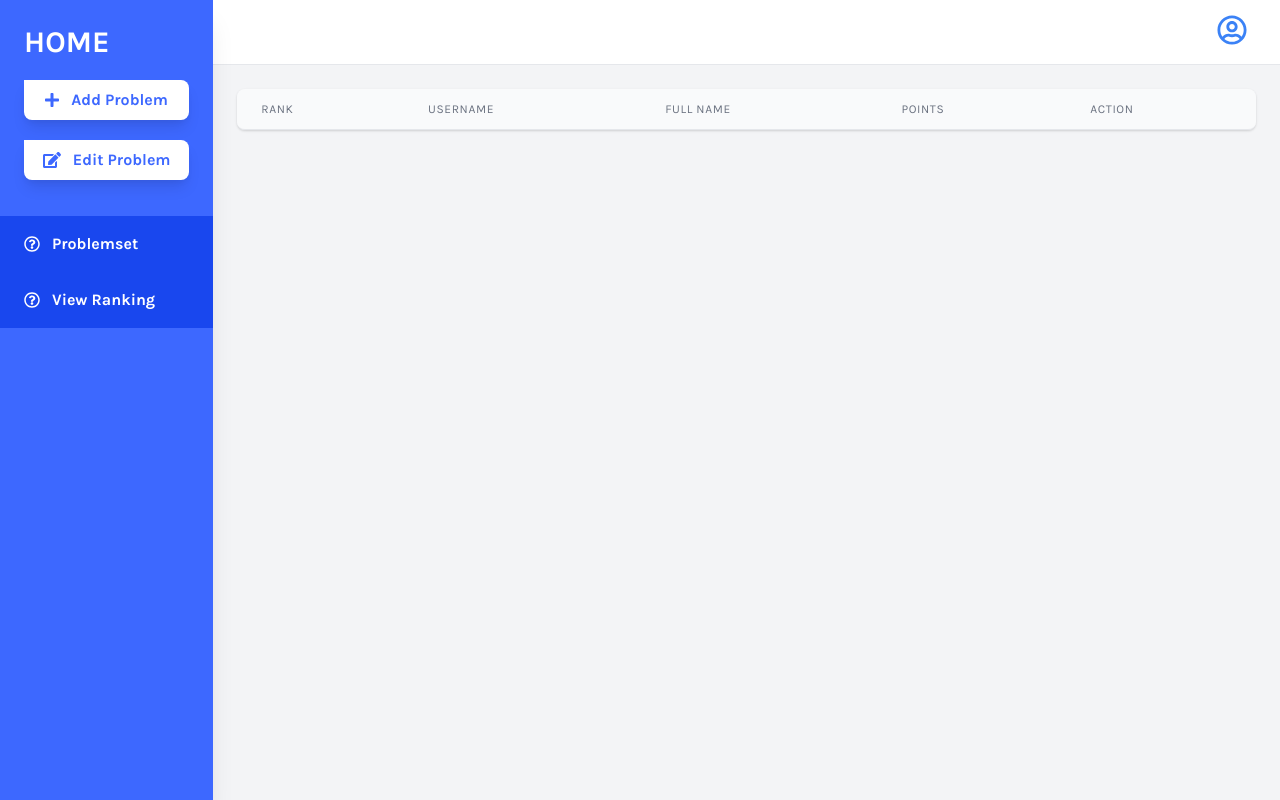
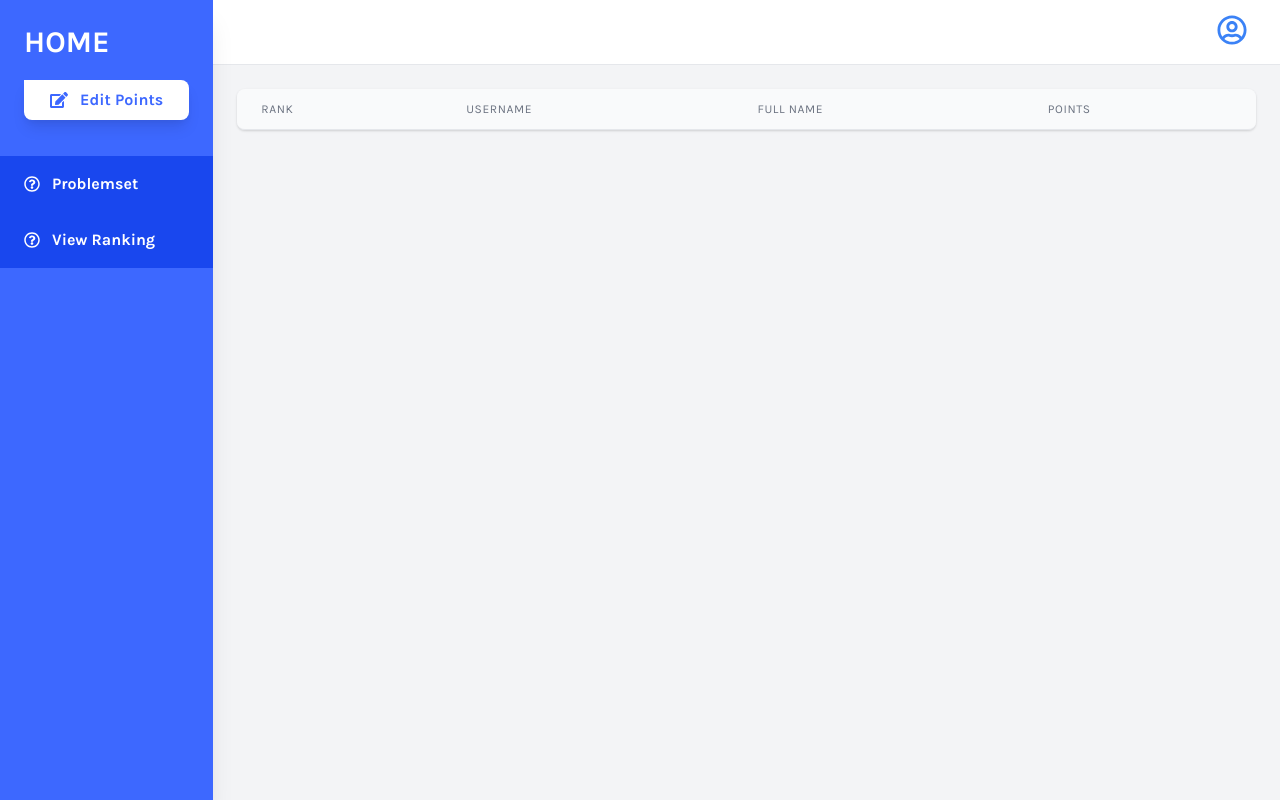
Before and after one commit to ahmad-573/CodeTheeta, a Flask app: template templates/view_ranking_admin.html in a window 1280 px wide. Run offline with Flask 2, Linux system fonts and the light colour scheme; the template is opened without the code that fills it, so the values that code supplies are empty; some libraries are stand-ins or nearby versions.

Commit message:
masla aaagya hai

```diff
--- a/templates/view_ranking_admin.html
+++ b/templates/view_ranking_admin.html
@@ -1,80 +1,3 @@
-<!-- <!DOCTYPE html>
-<table class="min-w-full divide-y divide-gray-200">
-    <thead class="bg-gray-50">
-        <tr>
-        <th
-            scope="col"
-            class="
-            px-6
-            py-3
-            text-left text-xs
-            font-medium
-            text-gray-500
-            uppercase
-            tracking-wider
-            "
-        >
-            Username
-        </th>
-        <th
-            scope="col"
-            class="
-            px-6
-            py-3
-            text-left text-xs
-            font-medium
-            text-gray-500
-            uppercase
-            tracking-wider
-            "
-        >
-            Full Name
-        </th>
-        <th
-            scope="col"
-            class="
-            px-6
-            py-3
-            text-left text-xs
-            font-medium
-            text-gray-500
-            uppercase
-            tracking-wider
-            "
-        >
-            Points
-        </th>
-    </tr>
-    </thead>
-    <tbody class="bg-white divide-y divide-gray-200">
-    {% for problem in result %}
-        <tr>
-        <td class="px-6 py-4 whitespace-nowrap">
-            <div class="flex items-center">
-            <div class="ml-4">
-                <div class="text-sm font-medium text-gray-900">
-
-                {{ problem[0] }}
-
-                </div>
-            </div>
-            </div>
-        </td>
-        <td class="px-6 py-4 whitespace-nowrap">
-            <div class="text-sm text-blue-500 underline">
-            {{problem[1]}}
-            </div>
-    </td>
-        <td class="px-6 py-4 whitespace-nowrap">
-            <div class="text-sm text-gray-500">
-            {{ problem[2] }}
-            </div>
-        </td>
-        </tr>
-        {% endfor %}
-    </tbody>
-    </table> -->
-
 <!DOCTYPE html>
 <html lang="en">
 
@@ -127,14 +50,8 @@
     <aside class="relative bg-sidebar h-screen w-64 hidden sm:block shadow-xl">
         <div class="p-6">
             <a href="/dashboard-admin.html" class="text-white text-3xl font-semibold uppercase hover:text-gray-300">Home</a>
-            <button class="modal-open w-full bg-white cta-btn font-semibold py-2 mt-5 rounded-br-lg rounded-bl-lg rounded-tr-lg shadow-lg hover:shadow-xl hover:bg-gray-300 flex items-center justify-center" onclick="toggle(1)">
-            <i class="fas fa-plus mr-3"></i> Add Problem
-            </button>
-            <!-- <a href="/update_problem.html" class="w-full bg-white cta-btn font-semibold py-2 mt-5 rounded-br-lg rounded-bl-lg rounded-tr-lg shadow-lg hover:shadow-xl hover:bg-gray-300 flex items-center justify-center" onclick="toggle(2)">
-            <i class="fas fa-edit mr-3"></i> Edit Problem
-            </a> -->
-            <button class="modal-open w-full bg-white cta-btn font-semibold py-2 mt-5 rounded-br-lg rounded-bl-lg rounded-tr-lg shadow-lg hover:shadow-xl hover:bg-gray-300 flex items-center justify-center" onclick="toggle(2)">
-            <i class="fas fa-edit mr-3"></i> Edit Problem
+            <button class="modal-open w-full bg-white cta-btn font-semibold py-2 mt-5 rounded-br-lg rounded-bl-lg rounded-tr-lg shadow-lg hover:shadow-xl hover:bg-gray-300 flex items-center justify-center">
+                <i class="fas fa-edit mr-3"></i> Edit Points
             </button>
         </div>
         <nav class="text-white text-base font-semibold pt-3">
@@ -167,6 +84,37 @@
 
         <div class="w-full overflow-x-hidden border-t flex flex-col">
             <main class="w-full flex-grow p-6">
+                <div class="modal opacity-0 pointer-events-none fixed w-full h-full top-0 left-0 flex items-center justify-center">
+                    <div class="modal-overlay absolute w-full h-full bg-gray-900 opacity-50"></div>
+                        <div class="modal-container bg-white w-11/12 h-3/4 md:max-w-md mx-auto rounded shadow-lg z-50 overflow-y-auto">
+                            <button class="modal-close ml-3 mt-3 fixed block"><i class="far fa-times-circle text-red-800"></i></button>
+                            <form method="POST" class="w-full max-w-lg p-8" id="editProblem">
+                                <h1 class="text-xl text-black pb-6">Edit Points</h1>
+                                <div class="flex flex-wrap -mx-3 mb-6">
+                                    <div class="w-full px-3">
+                                        <label class="block uppercase tracking-wide text-gray-700 text-xs font-bold mb-2" for="grid-password">
+                                        Problem ID
+                                        </label>
+                                        <textarea class="w-full px-3 py-2 bg-gray-200 text-gray-700 border border-gray-200 rounded focus:outline-none focus:bg-white focus:border-gray-500" rows="1" id="id" name= "id" placeholder="Enter title"></textarea>
+                                        <p class="text-gray-600 text-xs italic">Comment</p>
+                                    </div>
+                                </div>
+                                <div class="flex flex-wrap -mx-3 mb-6">
+                                    <div class="w-full px-3">
+                                        <label class="block uppercase tracking-wide text-gray-700 text-xs font-bold mb-2" for="grid-password">
+                                        New Points
+                                        </label>
+                                        <textarea class="w-full px-3 py-2 bg-gray-200 text-gray-700 border border-gray-200 rounded focus:outline-none focus:bg-white focus:border-gray-500" rows="1" id="new" name="new" placeholder="Enter new data"></textarea>
+                                        <p class="text-gray-600 text-xs italic">Comment</p>
+                                    </div>
+                                </div>
+                                <div class="flex justify-end pt-2">
+                                    <input type="submit" value="Update"
+                                    class="modal-close px-4 bg-transparent p-3 rounded-lg text-indigo-500 hover:bg-gray-100 hover:text-indigo-400 mr-2" onclick="myFunction1(event)">
+                                </div>
+                            </form>
+                        </div>
+                        </div>
                 <div class="flex flex-col">
                     <div class="-my-2 overflow-x-auto sm:-mx-6 lg:-mx-8">
                         <div class="py-2 align-middle inline-block min-w-full sm:px-6 lg:px-8">
@@ -237,55 +185,32 @@
                                     >
                                         Points
                                     </th>
-                                    <th scope="col" class="px-6
-                                    py-3
-                                    text-left text-xs
-                                    font-medium
-                                    text-gray-500
-                                    uppercase
-                                    tracking-wider">
-                                    Action
-                                    </th>
                                 </tr>
                                 </thead>
                                 <tbody class="bg-white divide-y divide-gray-200">
-                                {% for problem in result %}
+                                {% for i in range(result|length) %}
                                     <tr>
                                         <td class="px-6 py-4 whitespace-nowrap">
                                             <div class="flex items-center">
                                             <div class="ml-4">
                                                 <div class="text-sm font-medium text-gray-900">
-                                            1
+                                                {{i+1}}
                                                 </div>
                                             </div>
                                             </div>
                                         </td>
                                         <td class="px-6 py-4 whitespace-nowrap">
                                             <div class="text-sm">
-                                        {{ problem[0]}}
+                                            {{ result[i][0]}}
                                             </div>
                                         </td>
                                         <td class="px-6 py-4 whitespace-nowrap">
                                             <div class="text-sm text-gray-500">
-                                        {{ problem[1] }}
+                                            {{ result[i][1] }}
                                             </div>
                                         </td>
                                         <td class="px-6 py-4 whitespace-nowrap text-sm text-gray-500">
-                                        {{ problem[2] }}
-                                    </td>
-                                    <td
-                                        class="
-                                        px-6
-                                        py-4
-                                        whitespace-nowrap
-                                        text-sm
-                                        font-medium
-                                        "
-                                    >
-                                        <!-- <a href="/delete_problem/{{problem[0]}}" class="text-red-600 hover:text-indigo-900"
-                                        >Delete</a
-                                    > -->
-                                            Hmmm
+                                            {{ result[i][2] }}
                                         </td>
                                     </tr>
                                     {% endfor %}
@@ -304,5 +229,63 @@ integrity="sha256-KzZiKy0DWYsnwMF+X1DvQngQ2/FxF7MF3Ff72XcpuPs=" crossorigin="ano
 <script src="https://cdnjs.cloudflare.com/ajax/libs/Chart.js/2.9.3/Chart.min.js"
 integrity="sha256-R4pqcOYV8lt7snxMQO/HSbVCFRPMdrhAFMH+vr9giYI=" crossorigin="anonymous"></script>
 
+<script>
+    var openmodal = document.querySelectorAll('.modal-open')
+    for (var i = 0; i < openmodal.length; i++) {
+        openmodal[i].addEventListener('click', function (event) {
+        event.preventDefault()
+        toggleModal()
+        })
+    }
+
+    const overlay = document.querySelector('.modal-overlay')
+    overlay.addEventListener('click', toggleModal)
+
+    var closemodal = document.querySelectorAll('.modal-close')
+    for (var i = 0; i < closemodal.length; i++) {
+        closemodal[i].addEventListener('click', toggleModal)
+    }
+
+    document.onkeydown = function (evt) {
+        evt = evt || window.event
+        var isEscape = false
+        if ("key" in evt) {
+        isEscape = (evt.key === "Escape" || evt.key === "Esc")
+        } else {
+        isEscape = (evt.keyCode === 27)
+        }
+        if (isEscape && document.body.classList.contains('modal-active')) {
+        toggleModal()
+        }
+    };
+
+
+    function toggleModal() {
+        const body = document.querySelector('body')
+        const modal = document.querySelector('.modal')
+        modal.classList.toggle('opacity-0')
+        modal.classList.toggle('pointer-events-none')
+        body.classList.toggle('modal-active')
+    }
+
+    // function toggle(x)
+    // {
+    //   if (x === 1)
+    //   {
+    //     var clockButton = document.getElementById('addProblem');
+    //     clockButton.style.display = "block"
+    //     var clockButton = document.getElementById('editProblem');
+    //     clockButton.style.display = "none"
+    //   }
+    //   else if (x === 2)
+    //   {
+    //     var clockButton = document.getElementById('addProblem');
+    //     clockButton.style.display = "none"
+    //     var clockButton = document.getElementById('editProblem');
+    //     clockButton.style.display = "block"
+    //   }
+    // }
+</script>
+
 </body>
 </html>
```
Lines whose indentation alone changed are shown as unchanged.
